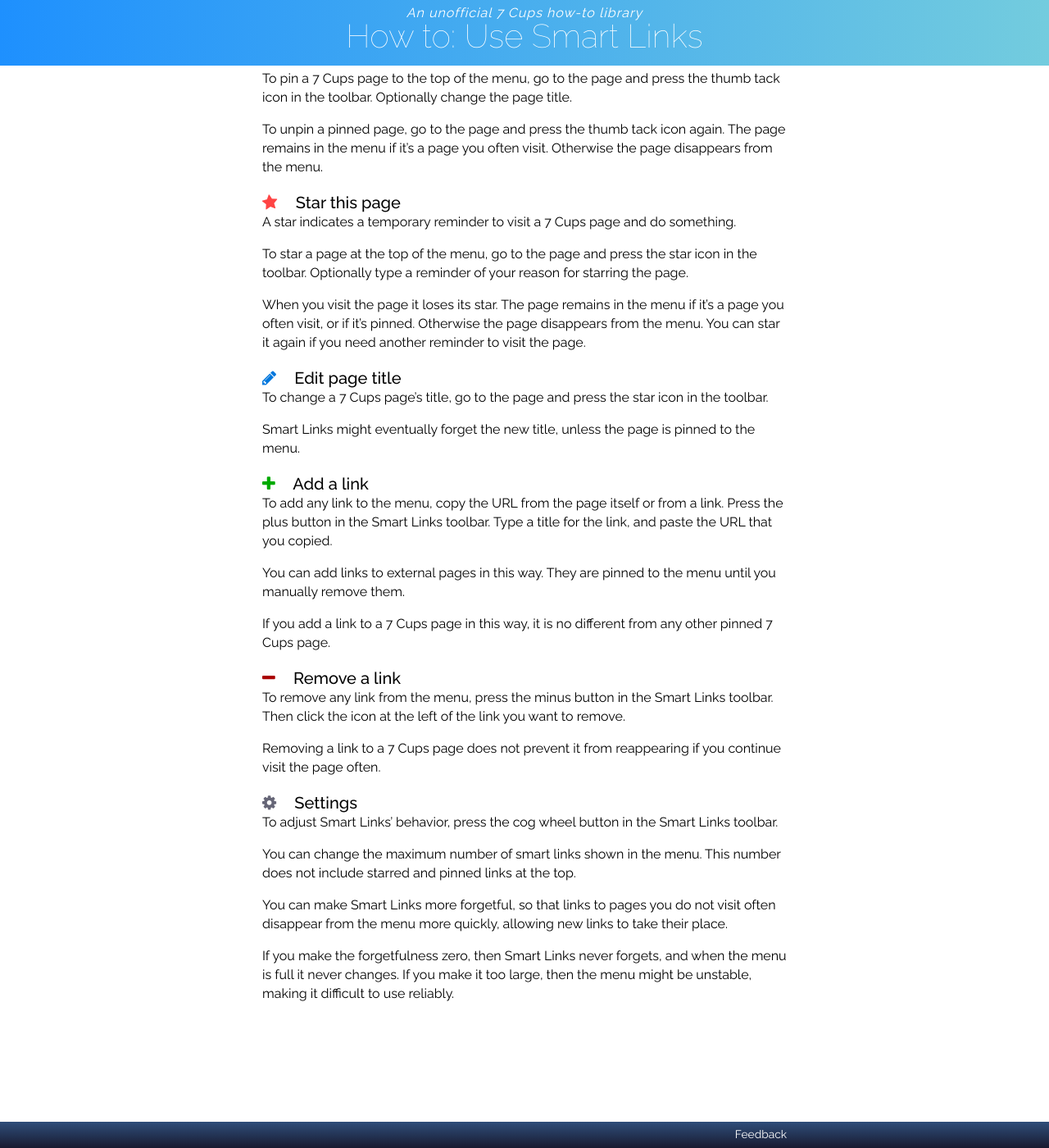
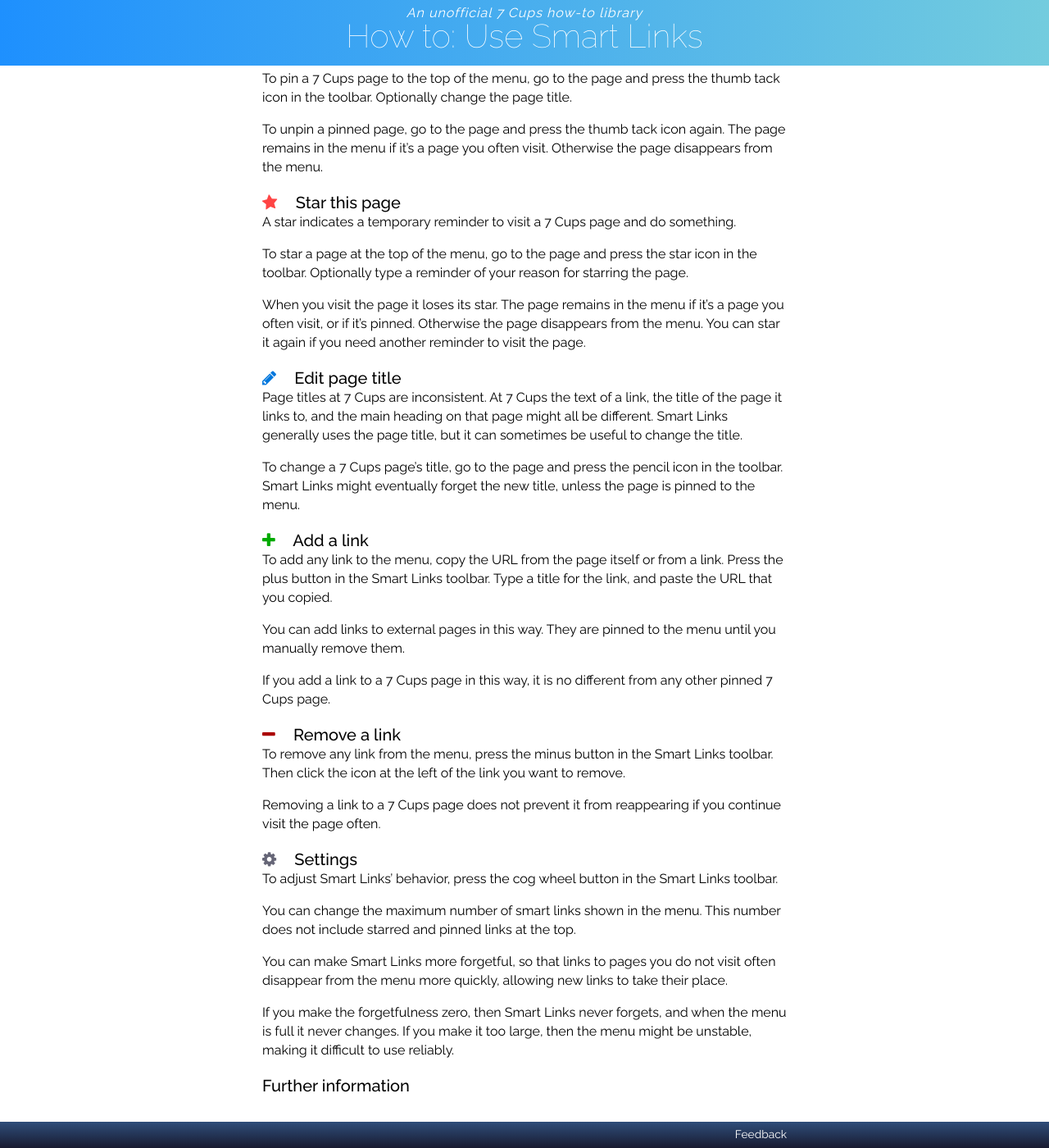
Before and after one commit to RarelyCharlie/rarelycharlie.github.io, a Jekyll site: the page built from _draft/links.md, in a window 1280 px wide and 1400 px high, scrolled down 1091 px. Shown: the whole window at 82% size. Built offline with Jekyll 4.4.1, drawn with Linux system fonts in a browser that asks for light colours.

Commit message:
titles info

```diff
--- a/_draft/links.md
+++ b/_draft/links.md
@@ -60,9 +60,9 @@ When you visit the page it loses its star. The page remains in the menu if it's
 
 ### <i class="fa fa-pencil"></i> Edit page title
 
-To change a 7 Cups page's title, go to the page and press the star icon in the toolbar.
+Page titles at 7 Cups are inconsistent. At 7 Cups the text of a link, the title of the page it links to, and the main heading on that page might all be different. Smart Links generally uses the page title, but it can sometimes be useful to change the title.
 
-Smart Links might eventually forget the new title, unless the page is pinned to the menu.
+To change a 7 Cups page's title, go to the page and press the pencil icon in the toolbar. Smart Links might eventually forget the new title, unless the page is pinned to the menu.
 
 ### <i class="fa fa-plus"></i> Add a link
 
@@ -87,3 +87,5 @@ You can change the maximum number of smart links shown in the menu. This number
 You can make Smart Links more forgetful, so that links to pages you do not visit often disappear from the menu more quickly, allowing new links to take their place.
 
 If you make the forgetfulness zero, then Smart Links never forgets, and when the menu is full it never changes. If you make it too large, then the menu might be unstable, making it difficult to use reliably.
+
+### Further information
```
